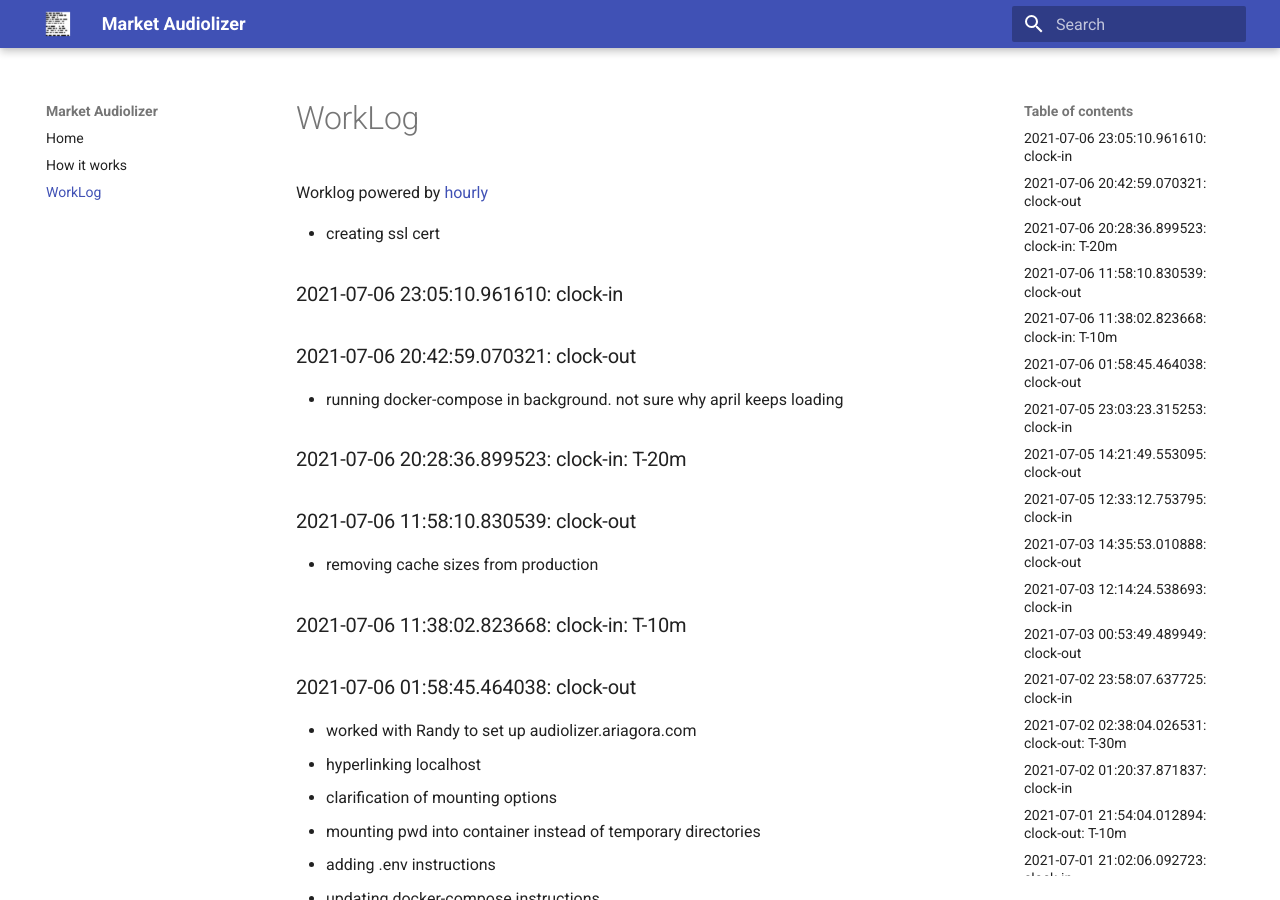
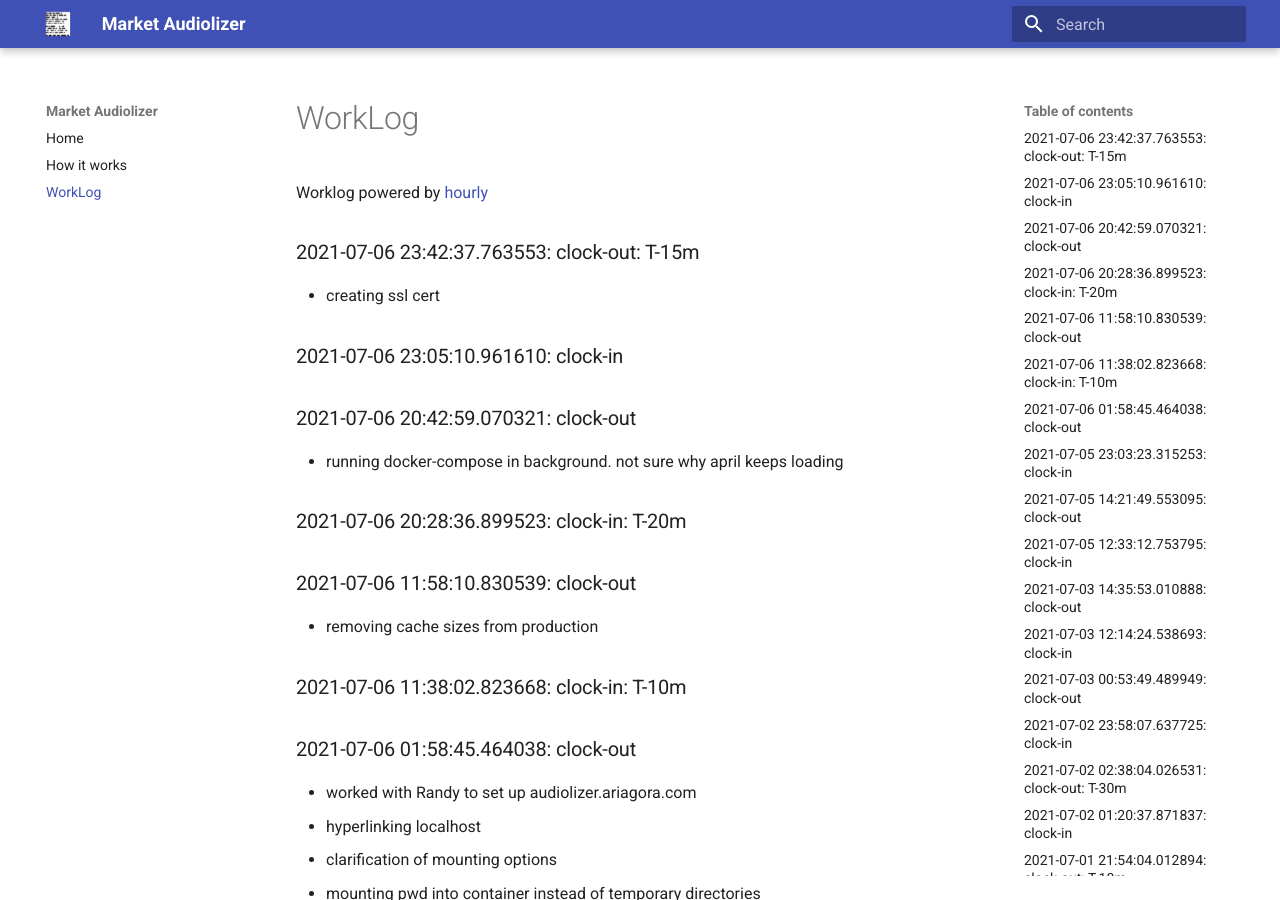
Before and after one commit to asherp/audiolizer, an MkDocs documentation site: the page built from docs/WorkLog.md, in a window 1280 px wide and 900 px high. Built offline with MkDocs 1.6.1 and Material for MkDocs 9.7.7, drawn with Linux system fonts in a browser that asks for light colours.

Commit message:
clock-out: T-15m

```diff
--- a/WorkLog.md
+++ b/WorkLog.md
@@ -1,3 +1,5 @@
+### 2021-07-06 23:42:37.763553: clock-out: T-15m
+
 * creating ssl cert
 
 ### 2021-07-06 23:05:10.961610: clock-in
```
